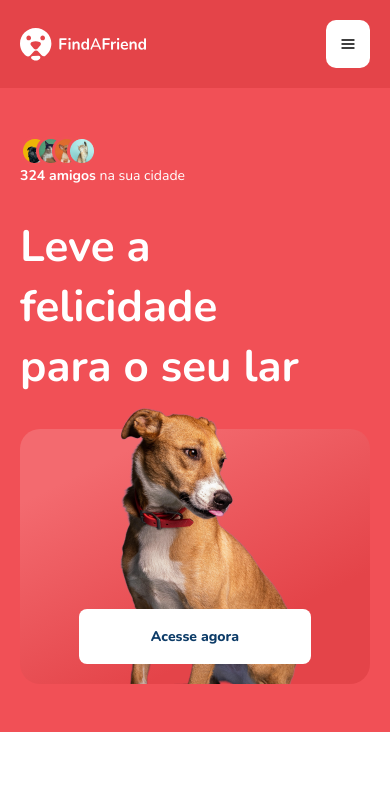
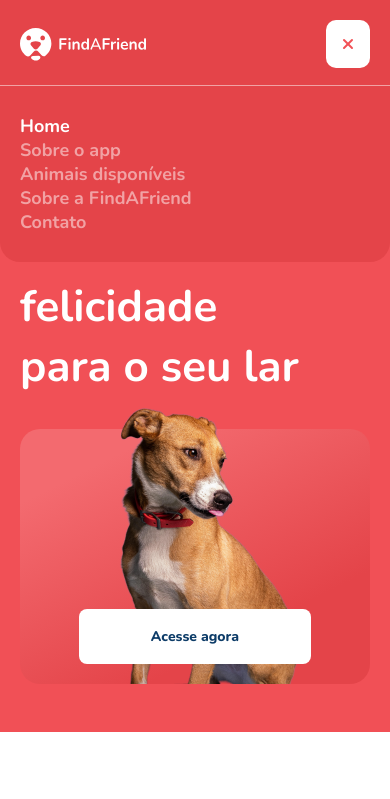
Before and after one commit to rafaelrmb/gcc-explorer, a plain HTML site: page index.html in a window 390 px wide. Both pictures are taken after a click on the button 348 px from the left and 44 px from the top of the page. Shown: the top 799 px of the page. Drawn offline with nearby package versions, Linux system fonts and the light colour scheme.

Commit message:
add script to open and close mobile menu

```diff
--- a/index.html
+++ b/index.html
@@ -14,6 +14,7 @@
 
 		<link rel="stylesheet" href="./style.css" />
 		<link rel="shortcut icon" href="./assets/favicon.svg" type="image/x-icon" />
+		<script src="script.js" defer></script>
 
 		<title>Find A Friend - Home</title>
 	</head>
@@ -92,6 +93,13 @@
 				</svg>
 			</div>
 			<nav>
+				<ul class="nav-menu hidden">
+					<li><a href="#" class="active">Home</a></li>
+					<li><a href="#">Sobre o app</a></li>
+					<li><a href="#">Animais disponíveis</a></li>
+					<li><a href="#">Sobre a FindAFriend</a></li>
+					<li><a href="#">Contato</a></li>
+				</ul>
 				<button class="hamburger-menu">
 					<svg
 						width="16"
@@ -123,7 +131,7 @@
 						/>
 					</svg>
 				</button>
-				<div class="close-menu" hidden>
+				<button class="close-menu hidden">
 					<svg
 						width="16"
 						height="16"
@@ -146,7 +154,7 @@
 							stroke-linejoin="round"
 						/>
 					</svg>
-				</div>
+				</button>
 			</nav>
 		</header>
 
--- /dev/null
+++ b/script.js
@@ -0,0 +1,15 @@
+const openNavMenuButton = document.querySelector(".hamburger-menu");
+const closeNavMenuButton = document.querySelector(".close-menu");
+const navMenu = document.querySelector(".nav-menu");
+
+openNavMenuButton.addEventListener("click", () => {
+  openNavMenuButton.classList.toggle("hidden");
+  closeNavMenuButton.classList.toggle("hidden");
+  navMenu.classList.toggle("hidden");
+});
+
+closeNavMenuButton.addEventListener("click", () => {
+  openNavMenuButton.classList.toggle("hidden");
+  closeNavMenuButton.classList.toggle("hidden");
+  navMenu.classList.toggle("hidden");
+})
--- a/style.css
+++ b/style.css
@@ -29,6 +29,11 @@
 	box-sizing: border-box;
 }
 
+a {
+	text-decoration: none;
+	color: inherit;
+}
+
 body,
 input,
 button {
@@ -53,17 +58,23 @@ button:hover {
 	filter: brightness(0.9);
 }
 
+ul {
+	list-style: none;
+}
+
 .bold {
 	font-weight: 700;
 }
 
 /* Header */
 header {
-	background-color: var(--header-bg);
 	display: flex;
 	align-items: center;
 	justify-content: space-between;
 
+	position: relative;
+
+	background-color: var(--header-bg);
 	padding: 1.25rem;
 }
 
@@ -73,13 +84,48 @@ header .logo {
 	gap: 0.4375rem;
 }
 
-header nav .hamburger-menu {
+.nav-menu {
+	background-color: var(--header-bg);
+	border-top: 1px solid rgba(255, 255, 255, 0.5);
+	border-radius: 0 0 1.25rem 1.25rem;
+	padding: 1.75rem 1.25rem;
+
+	position: absolute;
+	left: 0;
+	transition: transform 0.3s ease-in-out;
+	transform: translateY(65px);
+	width: 100%;
+}
+
+.nav-menu.hidden {
+	transform: translateY(-500px);
+}
+
+.nav-menu a {
+	color: var(--white);
+	font-size: var(--fs-300);
+	font-weight: 600;
+	opacity: 0.5;
+}
+
+.nav-menu a.active {
+	font-weight: 700;
+	opacity: 1;
+}
+
+.hamburger-menu,
+.close-menu {
 	display: flex;
 	align-items: center;
 
 	background: var(--white);
 	border-radius: 0.625rem;
 	padding: 1rem 0.875rem;
+}
+
+.hamburger-menu.hidden,
+.close-menu.hidden {
+	display: none;
 }
 
 /* Hero section */
```
